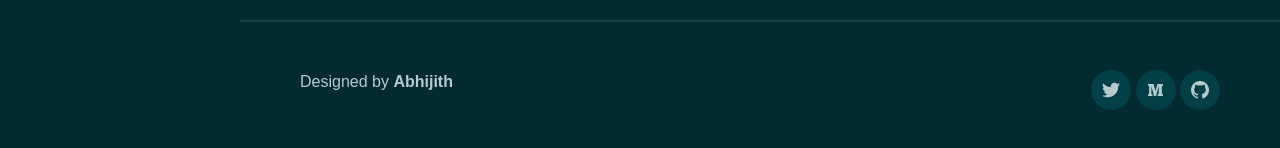
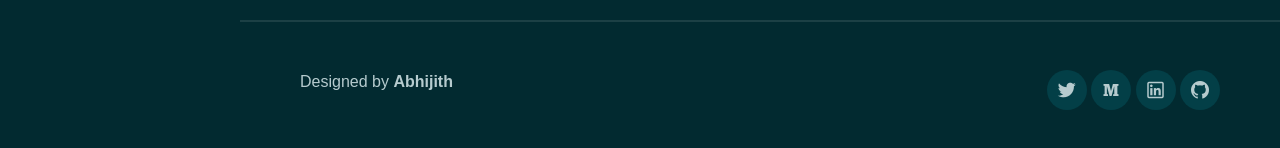
Before and after one commit to abhijith-personalrepo/Personal-Website, a plain HTML site: page index.html in a window 1280 px wide. Shown: the part 4833-4981 px from the top of the page. Drawn offline with nearby package versions, Linux system fonts and the light colour scheme; a web font is replaced by a local one.

Commit message:
Update index.html

```diff
--- a/index.html
+++ b/index.html
@@ -372,7 +372,7 @@
                         <div class="social-icons">
                             <a href="https://twitter.com/ABHIJITH172900"><i class="lab la-twitter"></i></a>
                             <a href="https://medium.com/@abhijithnarayanan22"><i class="lab la-medium"></i></a>
-                            <!-- <a href="#"><i class="lab la-dribbble"></i></a> -->
+                            <a href="https://www.linkedin.com/in/abhijith-narayanan-23414a263/"><i class="lab la-linkedin"></i></a>
                             <a href="https://github.com/abhijith-personalrepo"><i class="lab la-github"></i></a>
                         </div>
                     </div>
```
